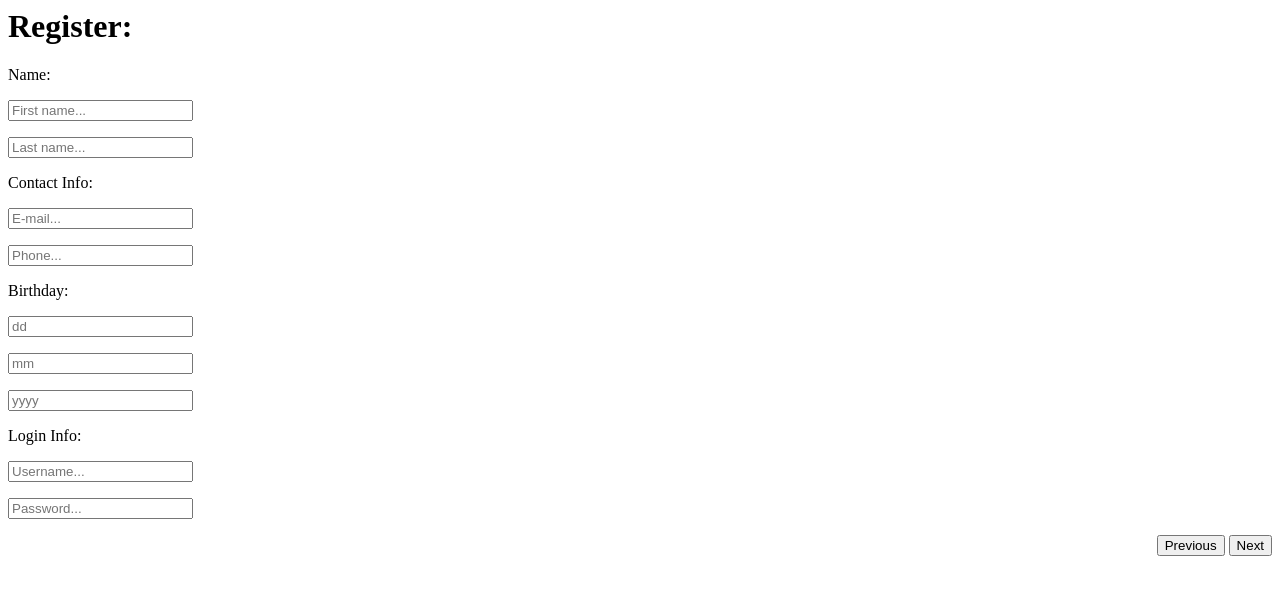
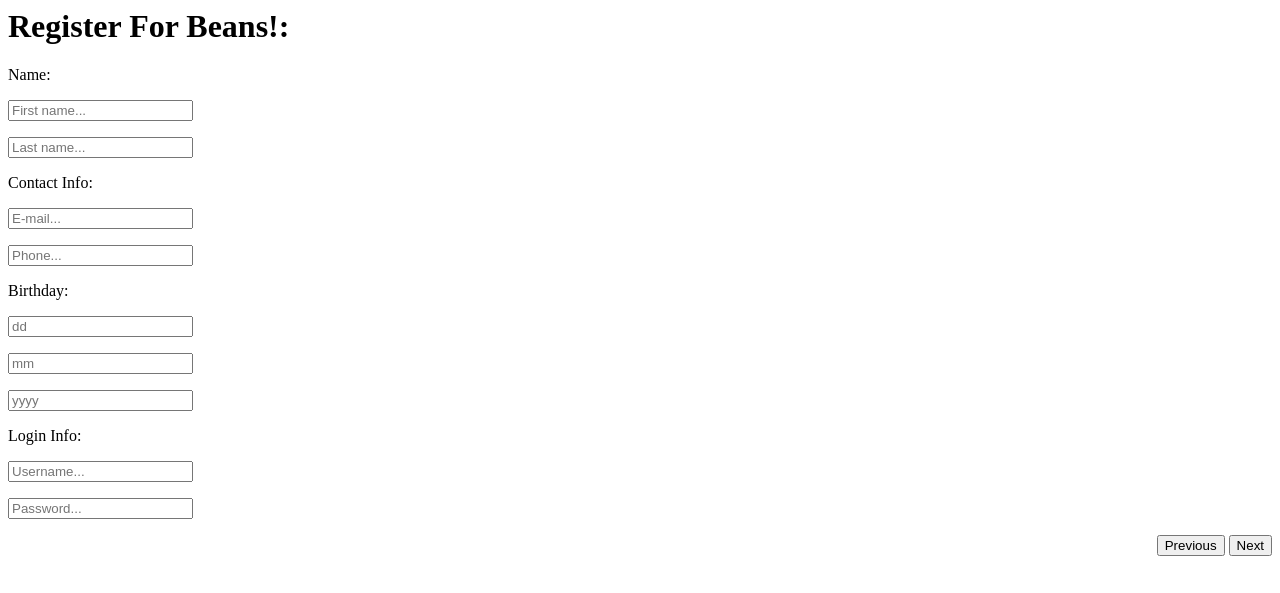
Before and after one commit to ClayNance/web-app-test, a plain HTML site: page index.html in a window 1280 px wide. Drawn offline with Linux system fonts and the light colour scheme.

Commit message:
Update index.html

```diff
--- a/index.html
+++ b/index.html
@@ -1,6 +1,6 @@
 <form id="regForm" action="">
 
-<h1>Register:</h1>
+<h1>Register For Beans!:</h1>
 
 <!-- One "tab" for each step in the form: -->
 <div class="tab">Name:
```
